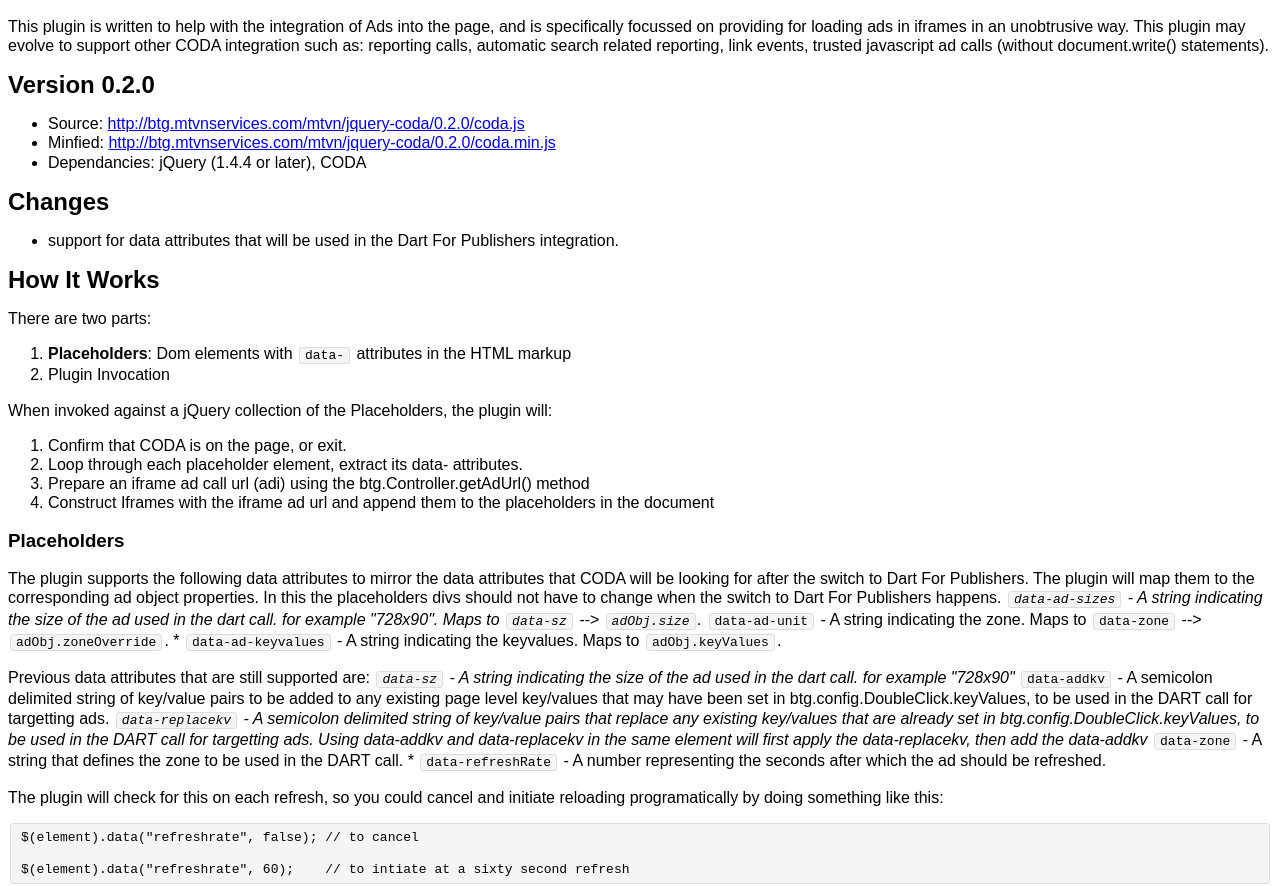
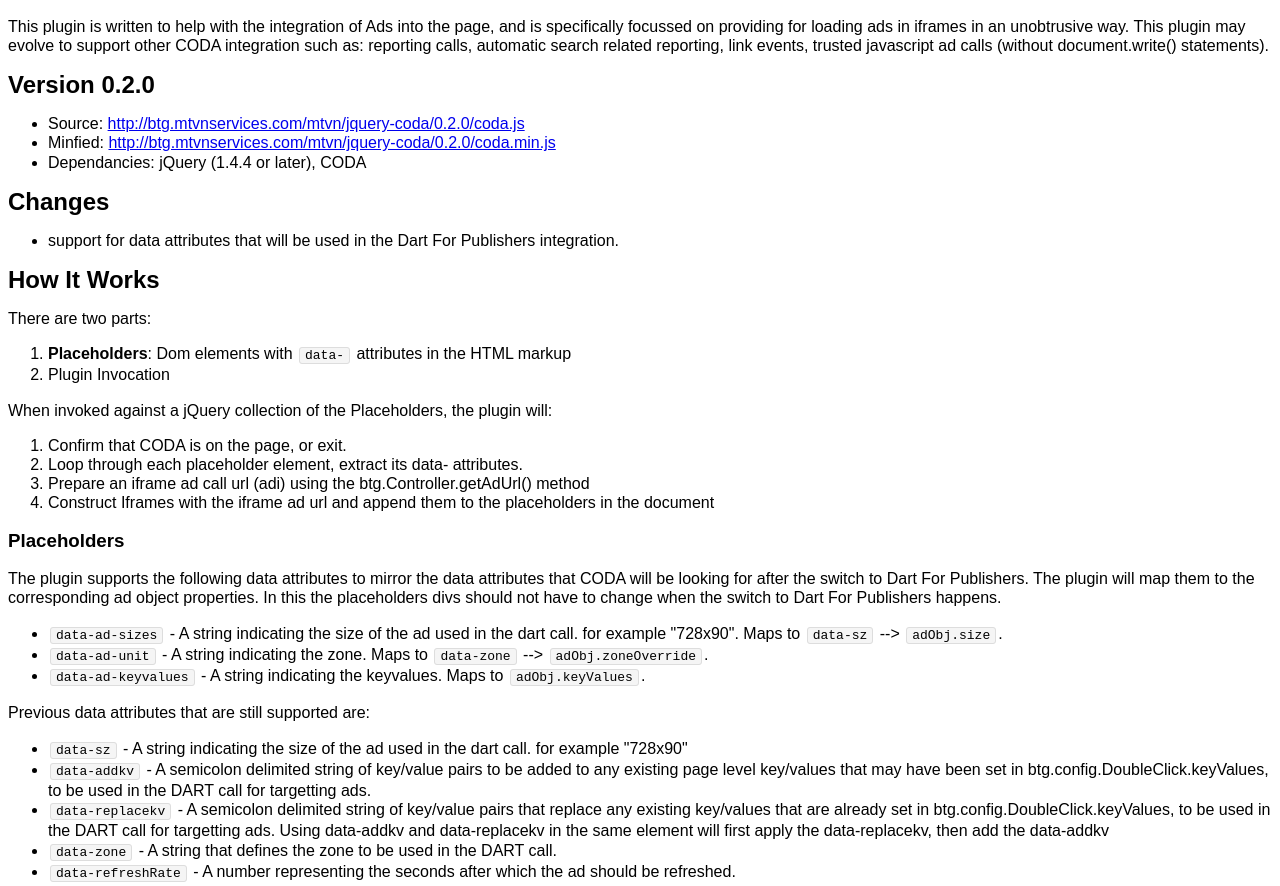
Before and after one commit to greggraf/jquery-coda, a website: page index.html in a window 1280 px wide. Shown: the part 71-957 px from the top of the page. Drawn offline with Linux system fonts and the light colour scheme.

Commit message:
fixed index formatting
git-svn-id: https://subversion.1515.mtvi.com/phpsites/platform/btg.mtvnservices.com/trunk/mtvn/dev/jquery-coda@434863 bdf33566-2d3b-0410-a816-9e75a007db76

```diff
--- a/index.html
+++ b/index.html
@@ -24,18 +24,14 @@
 
 <h3>Placeholders</h3>
 
-<p>The plugin supports the following data attributes to mirror the data attributes that CODA will be looking for after the switch to Dart For Publishers.  The plugin will map them to the corresponding ad object properties.  In this the placeholders divs should not have to change when the switch to Dart For Publishers happens.
-<em> <code>data-ad-sizes</code> - A string indicating the size of the ad used in the dart call. for example &quot;728x90&quot;.  Maps to <code>data-sz</code> --&gt; <code>adObj.size</code>.
-</em> <code>data-ad-unit</code> - A string indicating the zone. Maps to <code>data-zone</code> --&gt; <code>adObj.zoneOverride</code>.
-* <code>data-ad-keyvalues</code> - A string indicating the keyvalues. Maps to <code>adObj.keyValues</code>.</p>
+<p>The plugin supports the following data attributes to mirror the data attributes that CODA will be looking for after the switch to Dart For Publishers.  The plugin will map them to the corresponding ad object properties.  In this the placeholders divs should not have to change when the switch to Dart For Publishers happens.</p>
 
-<p>Previous data attributes that are still supported are:
-<em> <code>data-sz</code> - A string indicating the size of the ad used in the dart call. for example &quot;728x90&quot;
-</em> <code>data-addkv</code> - A semicolon delimited string of key/value pairs to be added to any existing page level key/values that may have been set in btg.config.DoubleClick.keyValues, to be used in the DART call for targetting ads.
-<em> <code>data-replacekv</code> - A semicolon delimited string of key/value pairs that replace any existing key/values that are already set in btg.config.DoubleClick.keyValues, to be used in the DART call for targetting ads.
-Using data-addkv and data-replacekv in the same element will first apply the data-replacekv, then add the data-addkv
-</em> <code>data-zone</code> - A string that defines the zone to be used in the DART call.
-* <code>data-refreshRate</code> - A number representing the seconds after which the ad should be refreshed. </p>
+<ul><li><code>data-ad-sizes</code> - A string indicating the size of the ad used in the dart call. for example &quot;728x90&quot;.  Maps to <code>data-sz</code> --&gt; <code>adObj.size</code>.</li><li><code>data-ad-unit</code> - A string indicating the zone. Maps to <code>data-zone</code> --&gt; <code>adObj.zoneOverride</code>.</li><li><code>data-ad-keyvalues</code> - A string indicating the keyvalues. Maps to <code>adObj.keyValues</code>.</li></ul>
+
+<p>Previous data attributes that are still supported are:</p>
+
+<ul><li><code>data-sz</code> - A string indicating the size of the ad used in the dart call. for example &quot;728x90&quot;</li><li><code>data-addkv</code> - A semicolon delimited string of key/value pairs to be added to any existing page level key/values that may have been set in btg.config.DoubleClick.keyValues, to be used in the DART call for targetting ads.</li><li><code>data-replacekv</code> - A semicolon delimited string of key/value pairs that replace any existing key/values that are already set in btg.config.DoubleClick.keyValues, to be used in the DART call for targetting ads.
+Using data-addkv and data-replacekv in the same element will first apply the data-replacekv, then add the data-addkv</li><li><code>data-zone</code> - A string that defines the zone to be used in the DART call.</li><li><code>data-refreshRate</code> - A number representing the seconds after which the ad should be refreshed. </li></ul>
 
 <p>The plugin will check for this on each refresh, so you could cancel and initiate reloading programatically by doing something like this:</p>
 
```
Also changed, not shown: README.md.
